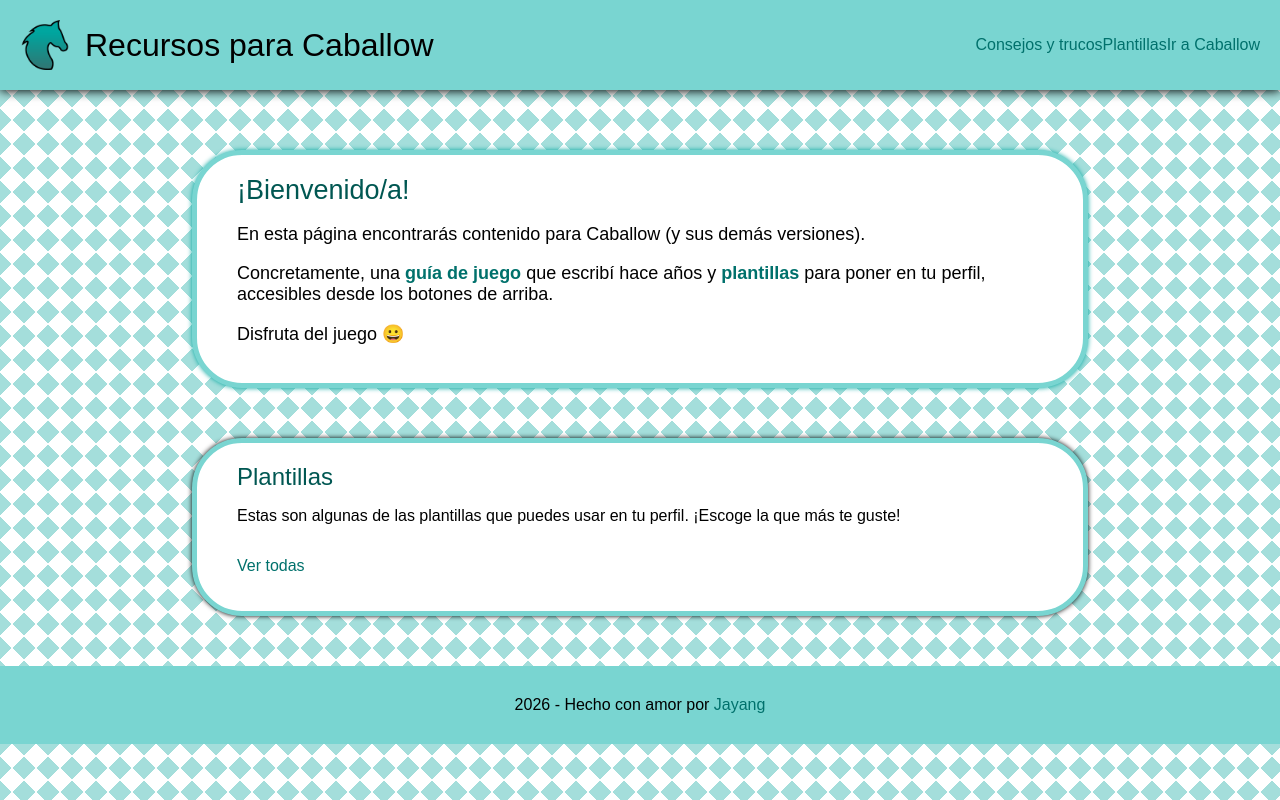
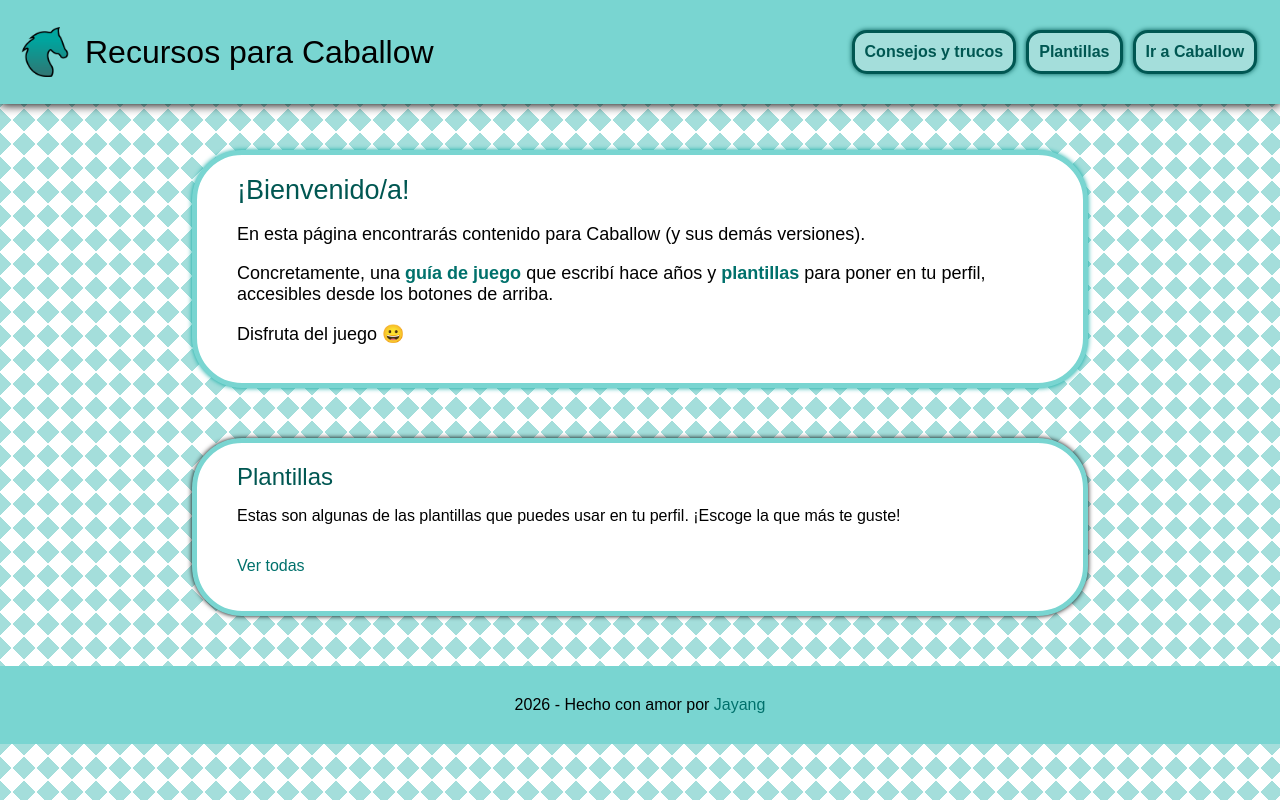
Before and after one commit to JayangWeb/JayangWeb.github.io, a plain HTML site: page index.html in a window 1280 px wide. Drawn offline with Linux system fonts and the light colour scheme; a web font is replaced by a local one.

Commit message:
soy imbecil xd

```diff
--- a/css/main.css
+++ b/css/main.css
@@ -62,14 +62,14 @@ header div {
     padding: 20px;
 }
 
-#hdr-nav {
+.hdr-nav {
     display: flex;
     justify-content: end;
     padding-right: 1%;
     margin: 10px;
 }
 
-#hdr-nav a {
+.hdr-nav a {
     font-weight: bold;
     border: 3px solid;
     color: var(--dark-color);
@@ -81,7 +81,7 @@ header div {
     box-shadow: var(--dark-color) 0 0 5px;
 }
 
-#hdr-nav a:hover {
+.hdr-nav a:hover {
     color: white;
     background-color: var(--mid-color);
 }
```
